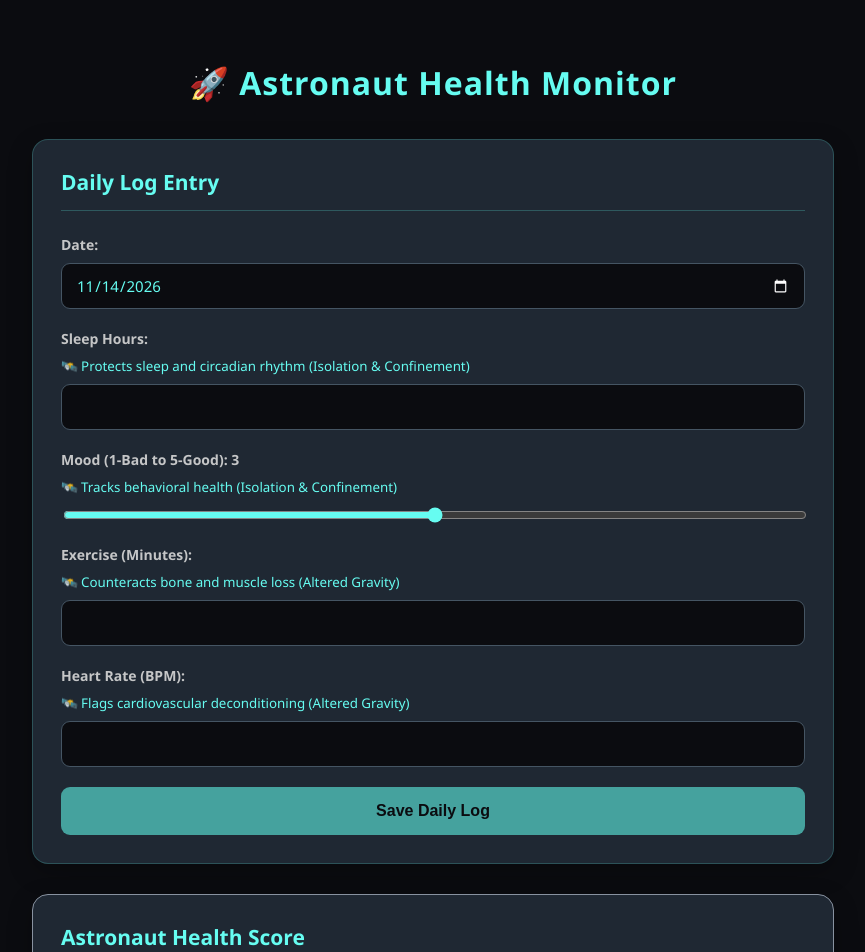
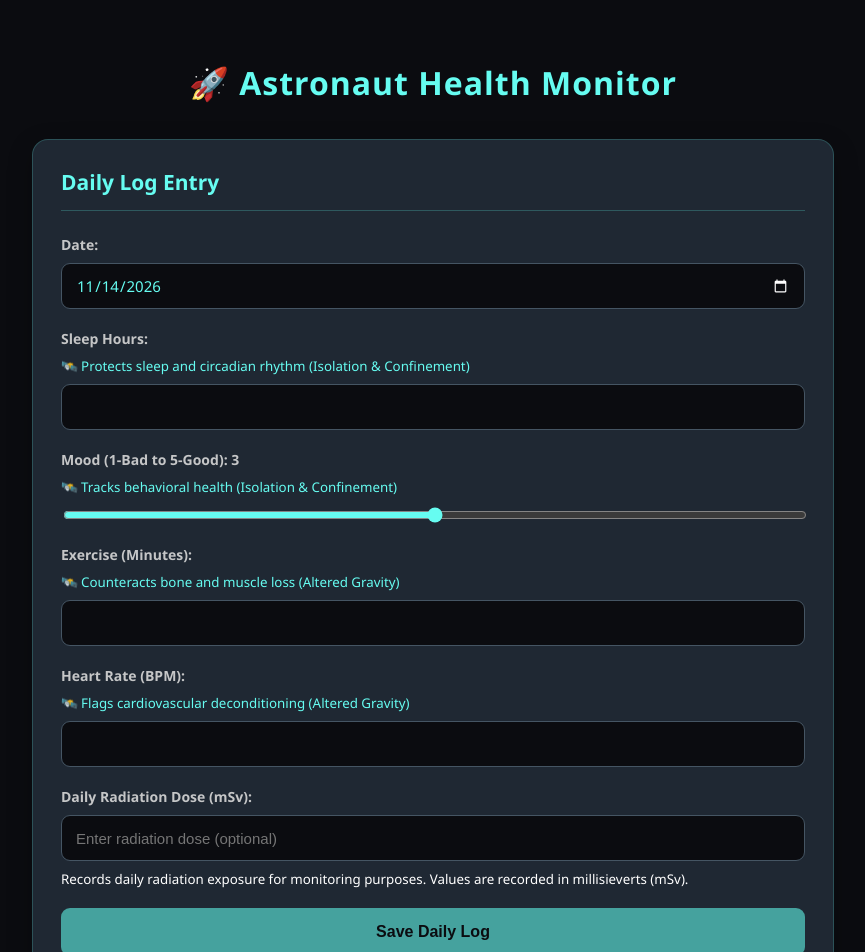
Before and after one commit to zahadaftab/astronaut-health-monitor, a React (Vite) app: page / in a window 1280 px wide. Shown: the top 952 px of the page, without its empty margins (207-1072 px from the left). Built offline with nearby package versions, Linux system fonts and the light colour scheme.

Commit message:
Add optional daily radiation dose input

```diff
--- a/src/App.jsx
+++ b/src/App.jsx
@@ -13,6 +13,7 @@ function App() {
     mood: 3,
     exercise: "",
     heartRate: "",
+    radiationDose: "",
   });
 
   const [savedLogs, setSavedLogs] = useState(
@@ -33,7 +34,13 @@ function App() {
     localStorage.setItem("astronautLogs", JSON.stringify(updatedLogs));
     alert("🚀 Log Saved Successfully!");
     setSavedLogs(updatedLogs);
-    setFormData({ ...formData, sleep: "", exercise: "", heartRate: "" });
+    setFormData({
+      ...formData,
+      sleep: "",
+      exercise: "",
+      heartRate: "",
+      radiationDose: "",
+    });
   };
 
   return (
@@ -99,6 +106,22 @@ function App() {
               required
             />
           </div>
+          <div className="input-group">
+            <label>Daily Radiation Dose (mSv):</label>
+            <input
+              type="number"
+              step="0.01"
+              min="0"
+              name="radiationDose"
+              value={formData.radiationDose}
+              onChange={handleChange}
+              placeholder="Enter radiation dose (optional)"
+            />
+            <small>
+              Records daily radiation exposure for monitoring purposes. Values
+              are recorded in millisieverts (mSv).
+            </small>
+          </div>
           <button type="submit" className="save-btn">
             Save Daily Log
           </button>
@@ -143,8 +166,10 @@ function App() {
                   {new Date(log.date).toLocaleDateString("en-GB")}
                 </strong>{" "}
                 | Sleep: {log.sleep}h | Mood: {log.mood}/5 | Exercise:{" "}
-                {log.exercise}m | HR: {log.heartRate}
-                bpm
+                {log.exercise}m | HR: {log.heartRate} bpm | Radiation:{" "}
+                {log.radiationDose
+                  ? `${log.radiationDose} mSv`
+                  : "Not recorded"}
               </li>
             ))}
           </ul>
```
